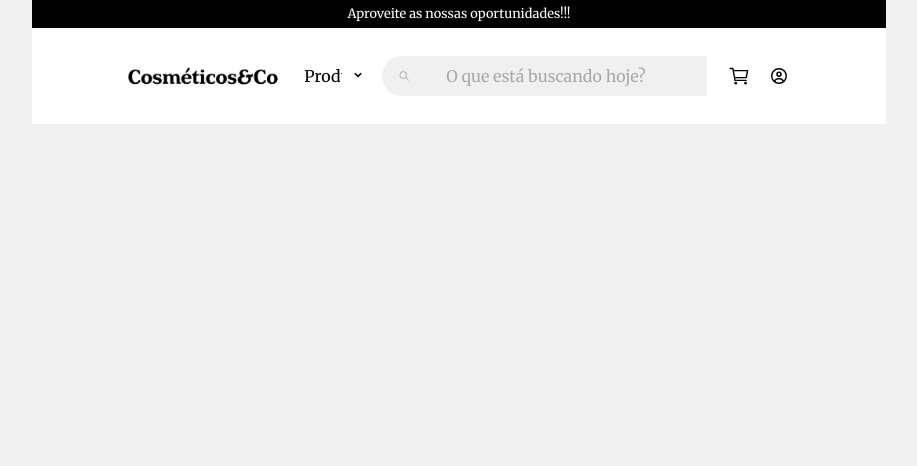
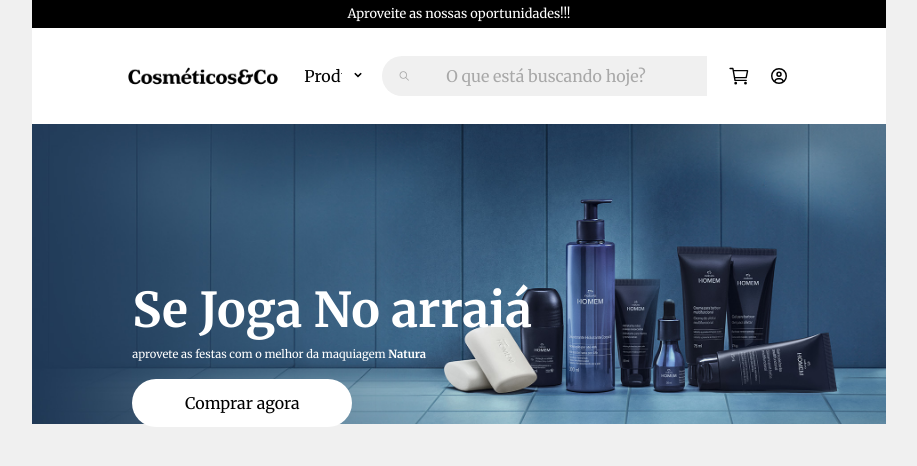
Before and after one commit to jnerydesigner/natura-challenge, a React (Vite) app in the folder frontend-natura/: page / in a window 1280 px wide. Shown: the top 466 px of the page, without its empty margins (181-1098 px from the left). Built offline with nearby package versions, Linux system fonts and the light colour scheme.

Commit message:
Feat: concluded styled hero

```diff
--- a/frontend-natura/src/App.tsx
+++ b/frontend-natura/src/App.tsx
@@ -1,4 +1,5 @@
 import { Header } from "./components/header";
+import { Hero } from "./components/hero";
 import { Promotions } from "./components/promotions";
 
 function App() {
@@ -6,6 +7,7 @@
     <>
       <Promotions />
       <Header />
+      <Hero />
     </>
   );
 }
--- /dev/null
+++ b/frontend-natura/src/components/hero.tsx
@@ -0,0 +1,21 @@
+export const Hero = () => {
+  return (
+    <div className="w-8/12 h-[auto] bg-gold relative">
+      <img
+        src="/images/desk_hero_homem_01.jpg"
+        alt="Hero Home"
+        className="bg-contain"
+      />
+      <div className="absolute top-[150px] left-[100px]">
+        <h2 className="text-white font-bold text-[3rem]">Se Joga No arraiá</h2>
+        <p className="text-white text-[0.7rem]">
+          aprovete as festas com o melhor da maquiagem
+          <span className="font-bold"> Natura</span>
+        </p>
+        <button className="w-[220px] bg-white py-3 mt-4 rounded-full outline-none border-none">
+          Comprar agora
+        </button>
+      </div>
+    </div>
+  );
+};
```
